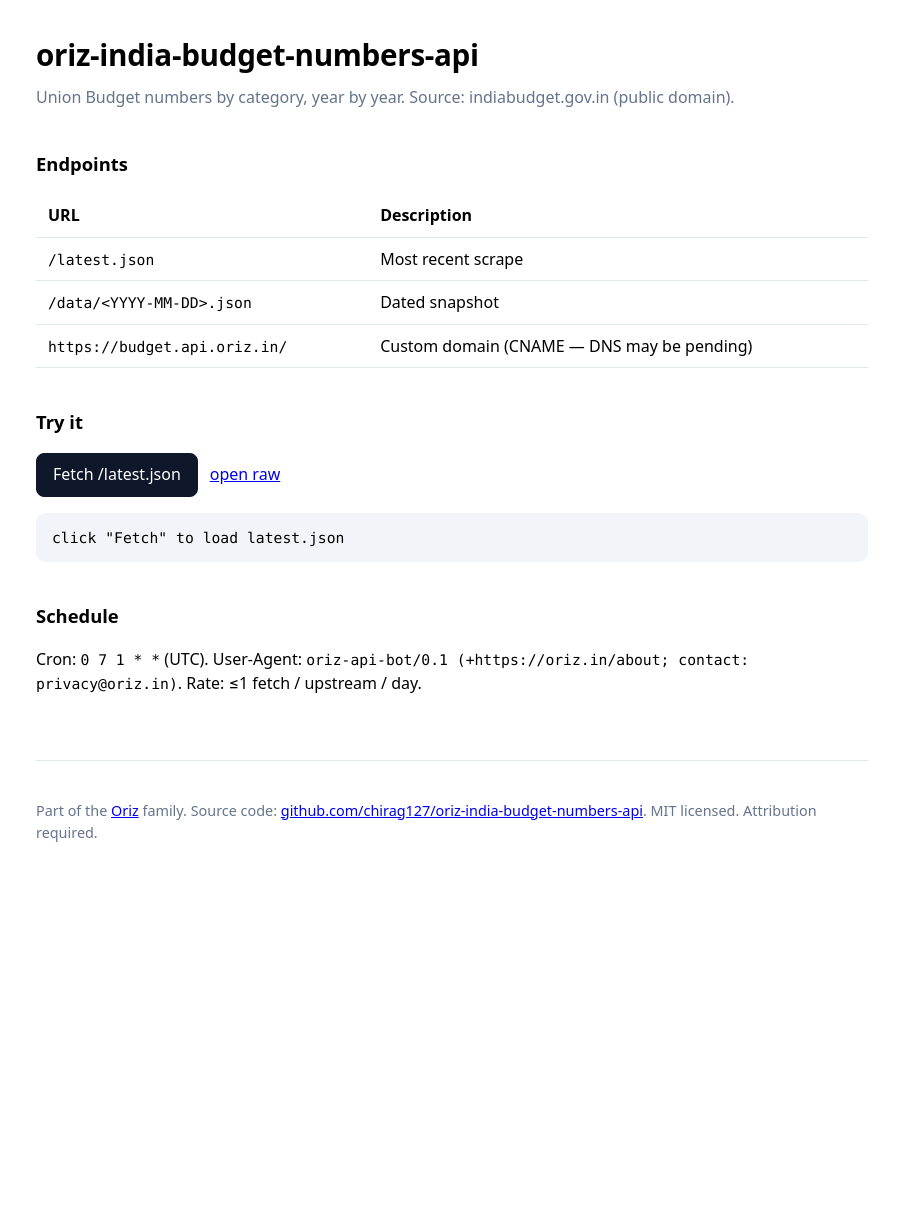
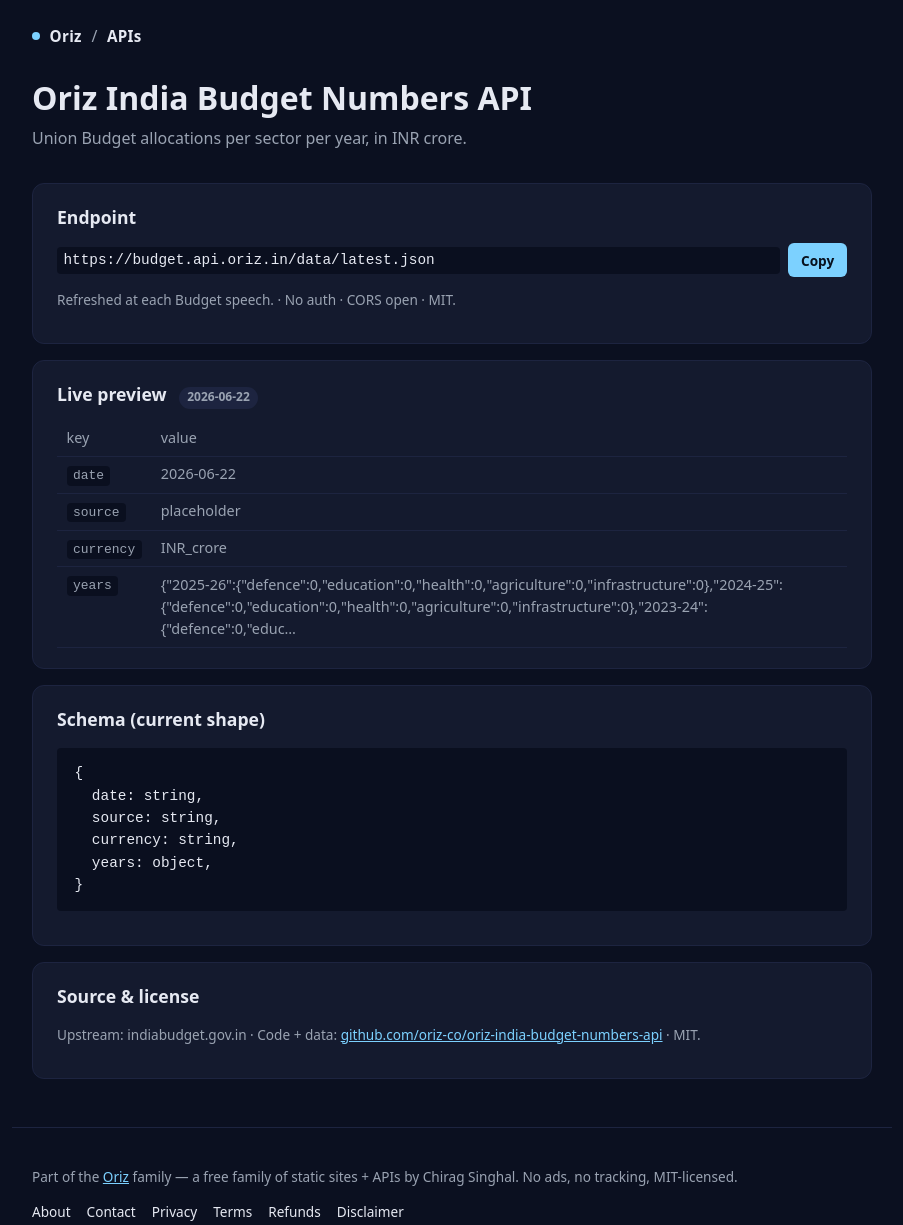
Before and after one commit to oriz-co/oriz-india-budget-numbers-api, a website: page docs/index.html in a window 1280 px wide. Shown: the top 1225 px of the page, without its empty margins (188-1091 px from the left). Before the commit the page ends 891 px from the top, so only its background shows below. Drawn offline with Linux system fonts and the light colour scheme.

Commit message:
feat(landing): styled docs/index.html with live preview + brand chrome

```diff
--- a/docs/index.html
+++ b/docs/index.html
@@ -1,71 +1,168 @@
 <!doctype html>
 <html lang="en">
 <head>
-<meta charset="utf-8" />
-<meta name="viewport" content="width=device-width, initial-scale=1" />
-<title>oriz-india-budget-numbers-api — Oriz</title>
+<meta charset="UTF-8" />
+<meta name="viewport" content="width=device-width, initial-scale=1.0" />
+<title>Oriz India Budget Numbers API</title>
+<meta name="description" content="Union Budget allocations per sector per year, in INR crore." />
 <link rel="manifest" href="/manifest.webmanifest" />
-<meta name="theme-color" content="#0f172a" />
-<meta name="description" content="Union Budget numbers by category, year by year. Source: indiabudget.gov.in (public domain)." />
+<meta name="theme-color" content="#0b1020" />
 <style>
-  :root { color-scheme: light dark; }
+  :root { --bg:#0b1020; --fg:#e6e9f2; --muted:#9aa3b2; --accent:#7cd1ff; --card:#141a2e; --border:#1d2440; --code:#0a0f1f; }
   * { box-sizing: border-box; }
-  body { font: 16px/1.55 ui-sans-serif, system-ui, -apple-system, "Segoe UI", Roboto, sans-serif; margin: 0; padding: 2rem; max-width: 56rem; margin-inline: auto; }
-  h1 { font-size: 1.85rem; margin: 0 0 .25em; letter-spacing: -.01em; }
-  h2 { margin-top: 2.5rem; font-size: 1.15rem; }
-  p.lede { color: #64748b; margin-top: .25em; }
-  code, pre { font: .92em ui-monospace, SFMono-Regular, Menlo, monospace; }
-  pre { background: #f1f5f9; padding: 1rem; border-radius: .6rem; overflow-x: auto; }
-  @media (prefers-color-scheme: dark) { pre { background: #1e293b; } }
-  table { border-collapse: collapse; width: 100%; margin: 1rem 0; }
-  th, td { text-align: left; padding: .55rem .75rem; border-bottom: 1px solid #e2e8f0; }
-  @media (prefers-color-scheme: dark) { th, td { border-color: #334155; } }
-  button { font: inherit; padding: .55rem 1rem; border-radius: .5rem; border: 1px solid #0f172a; background: #0f172a; color: white; cursor: pointer; }
-  button:hover { opacity: .9; }
-  .row { display: flex; gap: .75rem; align-items: center; margin: 1rem 0; flex-wrap: wrap; }
-  footer { margin-top: 4rem; padding-top: 1.5rem; border-top: 1px solid #e2e8f0; color: #64748b; font-size: .9rem; }
-  @media (prefers-color-scheme: dark) { footer { border-color: #334155; } }
+  body { margin:0; font-family: system-ui, -apple-system, "Segoe UI", sans-serif; background:var(--bg); color:var(--fg); line-height:1.55; }
+  header.brand { max-width: 880px; margin: 0 auto; padding: 1.5rem 1.25rem 0; display:flex; align-items:center; gap:.6rem; }
+  header.brand a { color: var(--fg); text-decoration: none; font-weight: 600; font-size:.95rem; letter-spacing:.02em; }
+  header.brand .dot { width:8px; height:8px; border-radius:50%; background: var(--accent); display:inline-block; }
+  main { max-width: 880px; margin: 0 auto; padding: 1.5rem 1.25rem 2rem; }
+  h1 { font-size: 2rem; margin: 0 0 .25rem; }
+  .lede { color: var(--muted); margin: 0 0 2rem; }
+  .card { background: var(--card); border-radius: 12px; padding: 1.25rem 1.5rem; margin: 1rem 0; border: 1px solid var(--border); }
+  .card h2 { margin: 0 0 .75rem; font-size: 1.1rem; }
+  code, pre { background: var(--code); padding:.15rem .4rem; border-radius:4px; font-size:.9em; font-family: ui-monospace, "JetBrains Mono", "SF Mono", monospace; }
+  pre { padding: .9rem 1.1rem; overflow-x:auto; }
+  a { color: var(--accent); }
+  .endpoint { display:flex; gap:.5rem; align-items:center; flex-wrap:wrap; }
+  .endpoint code { flex: 1 1 auto; min-width: 0; word-break: break-all; }
+  button.copy { background: var(--accent); color: #08111e; border: none; border-radius: 6px; padding: .45rem .8rem; font-size:.85rem; font-weight: 600; cursor: pointer; font-family: inherit; }
+  button.copy:hover { filter: brightness(1.1); }
+  button.copy.ok { background: #6ee7a7; }
+  table { width:100%; border-collapse: collapse; font-size:.9rem; }
+  th, td { text-align:left; padding:.4rem .6rem; border-bottom:1px solid var(--border); vertical-align: top; }
+  th { color: var(--muted); font-weight: 500; }
+  .meta { color: var(--muted); font-size:.85rem; }
+  .badge { display:inline-block; padding:.1rem .5rem; border-radius:999px; background:#1d2440; color:var(--muted); font-size:.75rem; margin-left:.5rem; }
+  footer.legal { max-width: 880px; margin: 0 auto; padding: 1.5rem 1.25rem 3rem; color: var(--muted); font-size:.85rem; border-top: 1px solid var(--border); }
+  footer.legal nav { display:flex; flex-wrap:wrap; gap: 1rem; margin: .5rem 0; }
+  footer.legal nav a { color: var(--fg); text-decoration: none; }
+  footer.legal nav a:hover { color: var(--accent); }
+  footer.legal .row2 { margin-top:.5rem; }
+  @media (max-width: 600px) {
+    main { padding: 1rem; }
+    h1 { font-size: 1.5rem; }
+  }
 </style>
 </head>
 <body>
-<header>
-  <h1>oriz-india-budget-numbers-api</h1>
-  <p class="lede">Union Budget numbers by category, year by year. Source: indiabudget.gov.in (public domain).</p>
+<header class="brand">
+  <span class="dot"></span>
+  <a href="https://oriz.in/">Oriz</a>
+  <span style="color:var(--muted)">/</span>
+  <a href="https://oriz.in/apis">APIs</a>
 </header>
 
-<h2>Endpoints</h2>
-<table>
-  <thead><tr><th>URL</th><th>Description</th></tr></thead>
-  <tbody>
-    <tr><td><code>/latest.json</code></td><td>Most recent scrape</td></tr>
-    <tr><td><code>/data/&lt;YYYY-MM-DD&gt;.json</code></td><td>Dated snapshot</td></tr>
-    <tr><td><code>https://budget.api.oriz.in/</code></td><td>Custom domain (CNAME — DNS may be pending)</td></tr>
-  </tbody>
-</table>
+<main>
+  <h1>Oriz India Budget Numbers API</h1>
+  <p class="lede">Union Budget allocations per sector per year, in INR crore.</p>
 
-<h2>Try it</h2>
-<div class="row">
-  <button id="fetch">Fetch /latest.json</button>
-  <a href="/latest.json">open raw</a>
-</div>
-<pre id="out">click "Fetch" to load latest.json</pre>
+  <div class="card">
+    <h2>Endpoint</h2>
+    <div class="endpoint">
+      <code id="fetchUrl">https://budget.api.oriz.in/data/latest.json</code>
+      <button class="copy" data-copy="https://budget.api.oriz.in/data/latest.json">Copy</button>
+    </div>
+    <p class="meta" style="margin-top:.75rem">Refreshed at each Budget speech. · No auth · CORS open · MIT.</p>
+  </div>
 
-<h2>Schedule</h2>
-<p>Cron: <code>0 7 1 * *</code> (UTC). User-Agent: <code>oriz-api-bot/0.1 (+https://oriz.in/about; contact: privacy@oriz.in)</code>. Rate: ≤1 fetch / upstream / day.</p>
+  <div class="card">
+    <h2>Live preview <span class="badge" id="liveBadge">loading…</span></h2>
+    <div id="preview" class="meta">Fetching <code>/data/latest.json</code>…</div>
+  </div>
 
-<footer>
-  <p>Part of the <a href="https://oriz.in">Oriz</a> family. Source code: <a href="https://github.com/chirag127/oriz-india-budget-numbers-api">github.com/chirag127/oriz-india-budget-numbers-api</a>. MIT licensed. Attribution required.</p>
+  <div class="card">
+    <h2>Schema (current shape)</h2>
+    <pre id="schema">loading…</pre>
+  </div>
+
+  <div class="card">
+    <h2>Source &amp; license</h2>
+    <p class="meta">Upstream: indiabudget.gov.in · Code + data: <a href="https://github.com/oriz-co/oriz-india-budget-numbers-api">github.com/oriz-co/oriz-india-budget-numbers-api</a> · MIT.</p>
+  </div>
+</main>
+
+<footer class="legal">
+  <p>Part of the <a href="https://oriz.in/">Oriz</a> family — a free family of static sites + APIs by Chirag Singhal. No ads, no tracking, MIT-licensed.</p>
+  <nav>
+    <a href="https://oriz.in/about">About</a>
+    <a href="https://oriz.in/contact">Contact</a>
+    <a href="https://oriz.in/privacy">Privacy</a>
+    <a href="https://oriz.in/terms">Terms</a>
+    <a href="https://oriz.in/refunds">Refunds</a>
+    <a href="https://oriz.in/disclaimer">Disclaimer</a>
+  </nav>
+  <p class="row2">© <span id="yr"></span> Oriz</p>
 </footer>
 
-<script type="module">
-  const out = document.getElementById('out');
-  document.getElementById('fetch').addEventListener('click', async () => {
-    out.textContent = 'loading…';
-    try {
-      const r = await fetch('/latest.json', { cache: 'no-store' });
-      out.textContent = JSON.stringify(await r.json(), null, 2);
-    } catch (e) { out.textContent = 'error: ' + e.message; }
+<script>
+(async () => {
+  document.getElementById('yr').textContent = new Date().getFullYear();
+  // Copy button(s)
+  document.querySelectorAll('button.copy').forEach((b) => {
+    b.addEventListener('click', async () => {
+      try {
+        await navigator.clipboard.writeText(b.dataset.copy);
+        const t = b.textContent; b.textContent = 'Copied'; b.classList.add('ok');
+        setTimeout(() => { b.textContent = t; b.classList.remove('ok'); }, 1200);
+      } catch (e) { b.textContent = 'Copy failed'; }
+    });
   });
+  // Live preview + schema
+  const previewEl = document.getElementById('preview');
+  const schemaEl = document.getElementById('schema');
+  const badge = document.getElementById('liveBadge');
+  try {
+    const r = await fetch('/data/latest.json', { cache: 'no-store' });
+    if (!r.ok) throw new Error('HTTP ' + r.status);
+    const j = await r.json();
+    badge.textContent = j.date || j.year || 'ok';
+    // Find first array-of-objects in the JSON for table preview
+    const findArr = (obj, path = []) => {
+      if (Array.isArray(obj) && obj.length && typeof obj[0] === 'object' && obj[0] !== null) return { path, arr: obj };
+      if (obj && typeof obj === 'object') {
+        for (const k of Object.keys(obj)) {
+          const found = findArr(obj[k], [...path, k]);
+          if (found) return found;
+        }
+      }
+      return null;
+    };
+    const hit = findArr(j);
+    if (hit && hit.arr.length) {
+      const rows = hit.arr.slice(0, 3);
+      const cols = Object.keys(rows[0]);
+      const html = '<p class="meta" style="margin:0 0 .5rem">First 3 of ' + hit.arr.length + ' rows from <code>' + hit.path.join('.') + '</code>:</p>' +
+        '<div style="overflow-x:auto"><table><thead><tr>' +
+        cols.map((c) => '<th>' + c + '</th>').join('') +
+        '</tr></thead><tbody>' +
+        rows.map((row) => '<tr>' + cols.map((c) => {
+          const v = row[c];
+          const s = v === null || v === undefined ? '—' : typeof v === 'object' ? JSON.stringify(v) : String(v);
+          return '<td>' + (s.length > 80 ? s.slice(0, 77) + '…' : s) + '</td>';
+        }).join('') + '</tr>').join('') +
+        '</tbody></table></div>';
+      previewEl.innerHTML = html;
+    } else {
+      // Scalar / nested-object payload — show top-level keys + values
+      const entries = Object.entries(j).slice(0, 12);
+      previewEl.innerHTML =
+        '<div style="overflow-x:auto"><table><thead><tr><th>key</th><th>value</th></tr></thead><tbody>' +
+        entries.map(([k, v]) => {
+          const s = v === null ? '—' : typeof v === 'object' ? JSON.stringify(v) : String(v);
+          return '<tr><td><code>' + k + '</code></td><td>' + (s.length > 200 ? s.slice(0, 197) + '…' : s) + '</td></tr>';
+        }).join('') + '</tbody></table></div>';
+    }
+    // Schema: top-level keys + inferred types
+    const schemaLines = Object.entries(j).map(([k, v]) => {
+      let t = v === null ? 'null' : Array.isArray(v) ? 'array<' + (v[0] ? (typeof v[0] === 'object' ? 'object' : typeof v[0]) : 'unknown') + '>' : typeof v;
+      return '  ' + k + ': ' + t + ',';
+    }).join('\n');
+    schemaEl.textContent = '{\n' + schemaLines + '\n}';
+  } catch (e) {
+    badge.textContent = 'error';
+    previewEl.innerHTML = '<p class="meta">Failed to load <code>/data/latest.json</code>: ' + e.message + '</p>';
+    schemaEl.textContent = '// schema unavailable';
+  }
+})();
 </script>
 </body>
 </html>
```
Also changed, not shown: .github/workflows/pages.yml.
